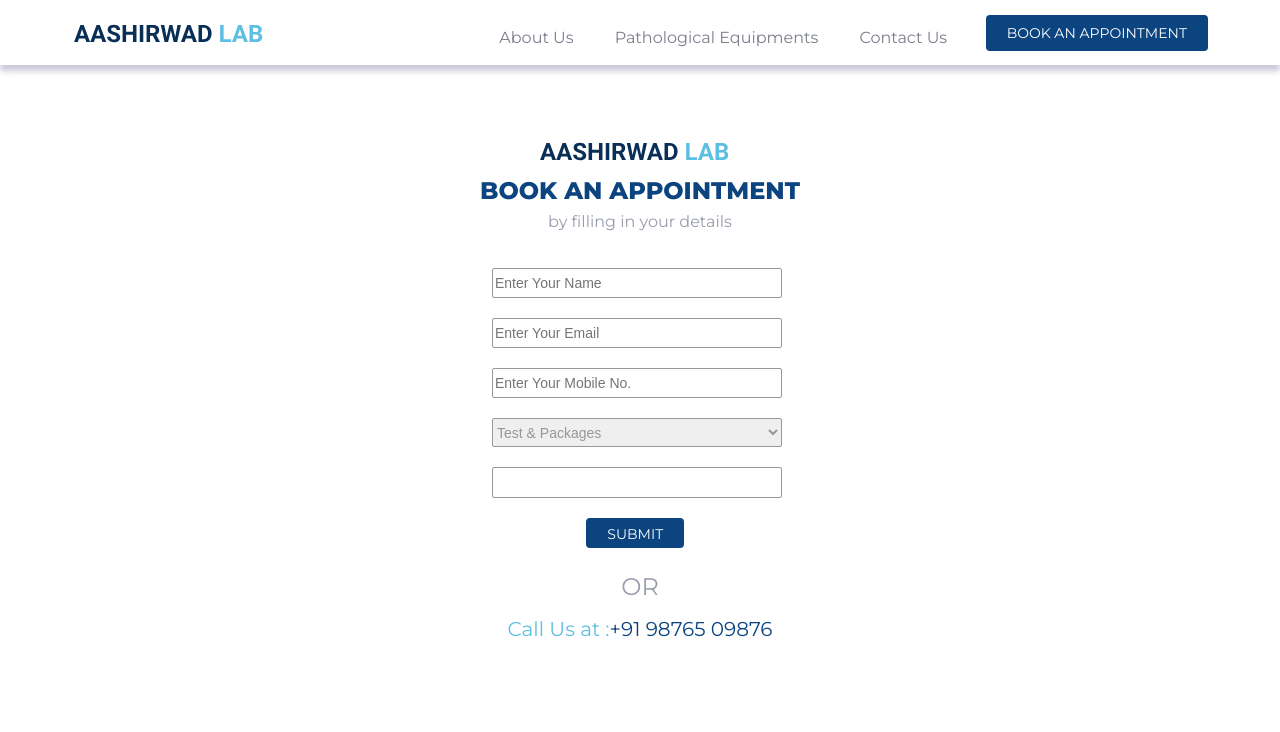
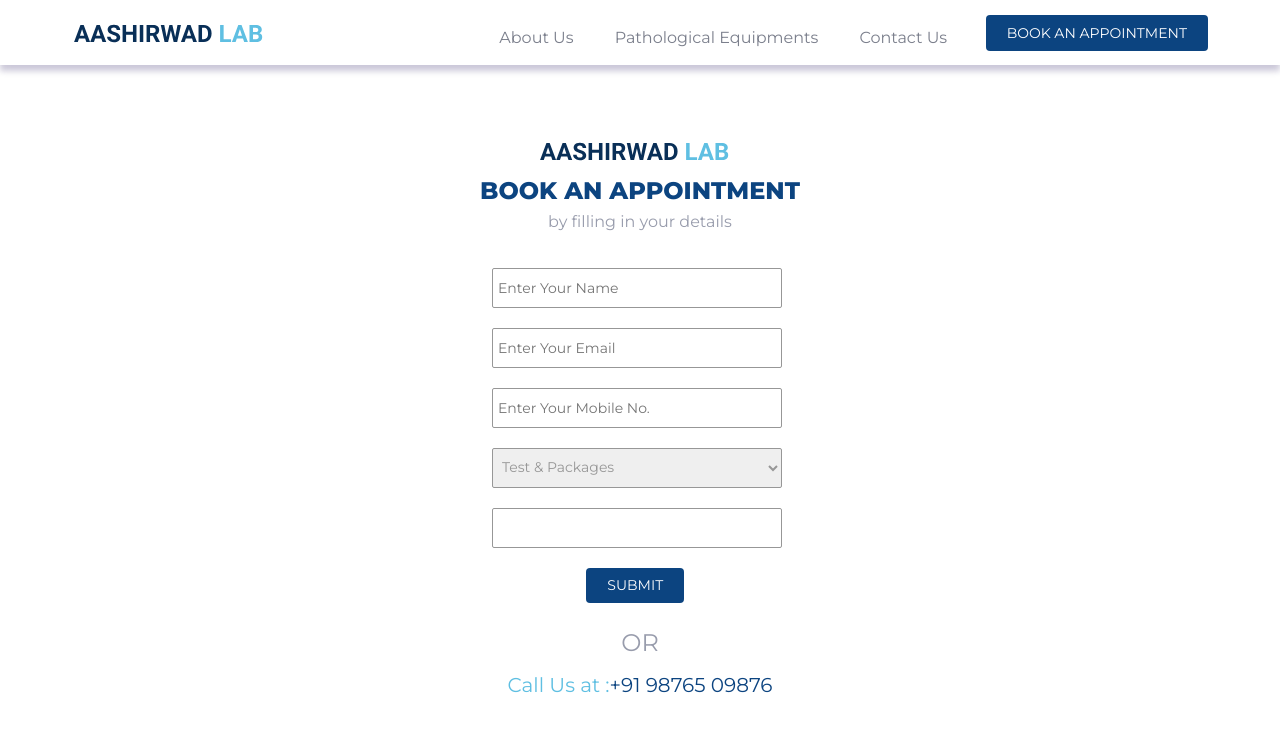
Before and after one commit to RohitGeddam-tech/Aashirvad, a React (Create React App) app: page /Aashirvad/Form in a window 1280 px wide. Shown: the top 732 px of the page. Built offline with nearby package versions, Linux system fonts and the light colour scheme.

Commit message:
latest commit

```diff
--- a/src/Components/CSS/Header.css
+++ b/src/Components/CSS/Header.css
@@ -104,7 +104,6 @@ a.item.itemname:hover{
 
 .popup{
   width: 350px;
-  height: 550px;
   display: flex;
   flex-flow: column;
   background: white;
@@ -144,7 +143,6 @@ color: #989CAC;
 
 .popup form{
   width: 300px;
-  height: 300px;
   margin-left: 22px;
   display: flex;
   flex-flow: column;
@@ -157,9 +155,12 @@ color: #989CAC;
   width: 290px;
   font-size: 14px;
   color: #979797;
-  border: 0.2px solid #979797;
+  border: 0.2px solid #979797 !important;
   border-radius: 2px;
   box-sizing: border-box;
+  font-weight: 400;
+  font-family: 'Montserrat';
+  padding-left: 5px;
 }
 
 .errorp{
@@ -178,10 +179,15 @@ color: #989CAC;
   font-size: 14px;
   color: #979797;
   box-sizing: border-box;
+  padding-left: 5px;
+  font-weight: 400;
+  font-family: 'Montserrat';
 }
 
 .popup option{
   width: 290px;
+  padding-left: 5px;
+  margin-top: 5px;
 }
 
 .ui.button.newbtn{
@@ -189,7 +195,7 @@ color: #989CAC;
   text-align: center;
   font-weight: 400;
   font-family: 'Montserrat';
-  padding-top: 9px !important;
+  padding-top: 10.5px !important;
 }
 
 .popup h3{
@@ -202,6 +208,7 @@ color: #989CAC;
 
 .ptag{
   color: #0c4480;
+  padding-bottom: 20px;
 }
 
 .popupa{
```
